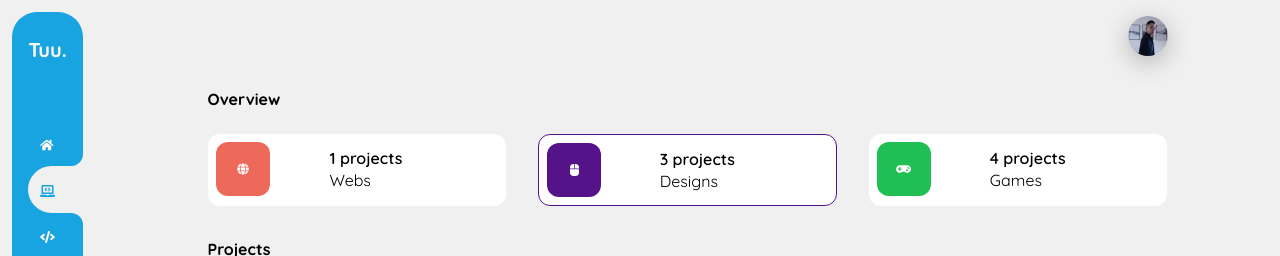
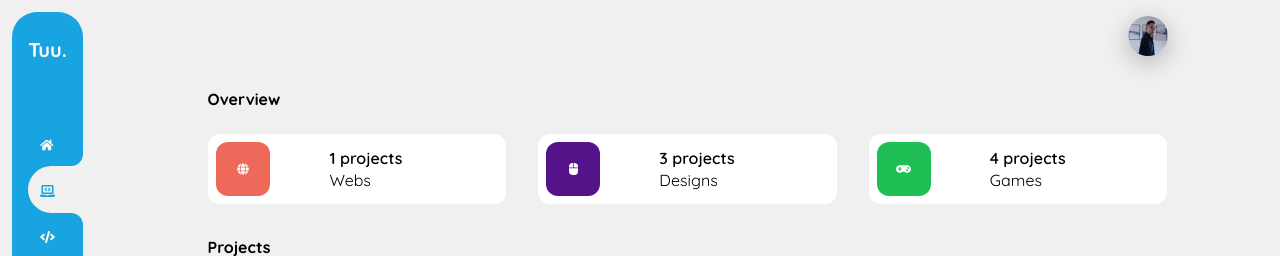
Before and after one commit to nghiemthu/personal-website, a React (Create React App) app: page /projects in a window 1280 px wide. Shown: the top 256 px of the page. Built offline with nearby package versions, Linux system fonts and the light colour scheme.

Commit message:
small change for overview box

```diff
--- a/src/views/Projects/OverviewBlock/OverviewBlock.js
+++ b/src/views/Projects/OverviewBlock/OverviewBlock.js
@@ -11,7 +11,7 @@ const OverviewBlock = ({ label, number, icon, index, active }) => {
           [styles.OverviewBlock_color1_active]: index === 1 && active
         },
         {
-          [styles.OverviewBlock_color2_active]: index === 2
+          [styles.OverviewBlock_color2_active]: index === 2 && active
         },
         {
           [styles.OverviewBlock_color3_active]: index === 3 && active
--- a/src/views/Projects/OverviewBlock/OverviewBlock.module.scss
+++ b/src/views/Projects/OverviewBlock/OverviewBlock.module.scss
@@ -1,15 +1,9 @@
 @import "styles/common.scss";
 
 .OverviewBlock {
-  // box-shadow: $box-shadow-xs;
   border-radius: $border-radius-sm;
   padding: $spacing-xs;
   background-color: white;
-  cursor: pointer;
-
-  &:hover {
-    box-shadow: $box-shadow-xs;
-  }
 
   &_color1_active {
     border: 1px solid $color1;
```
